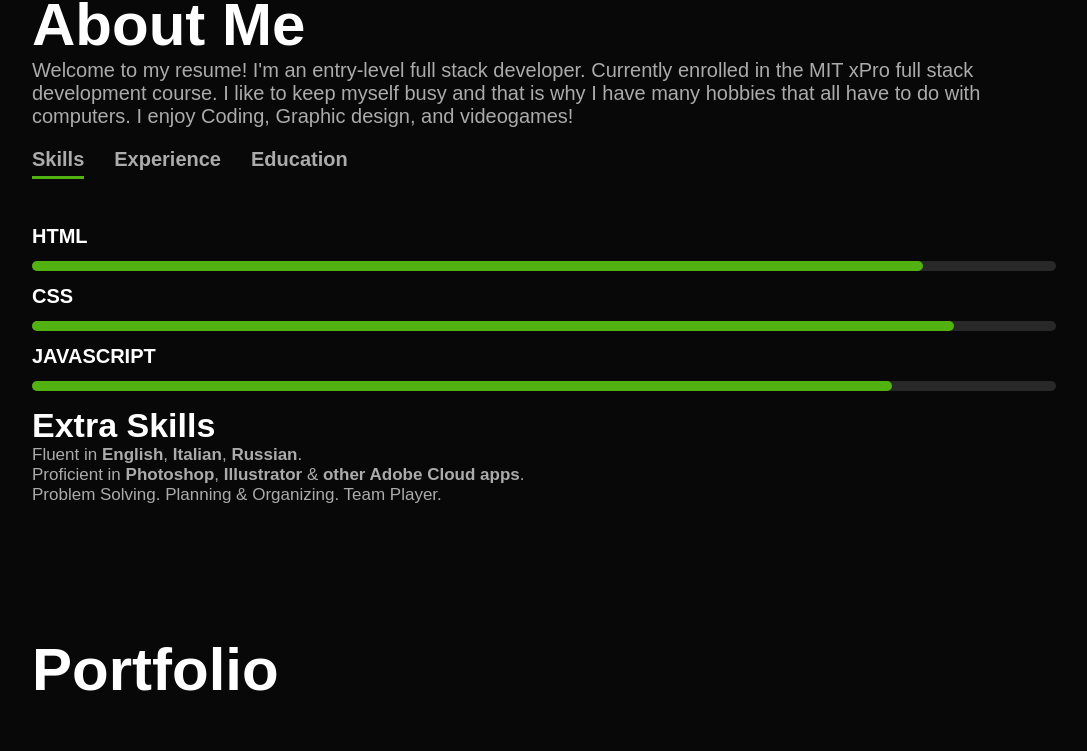
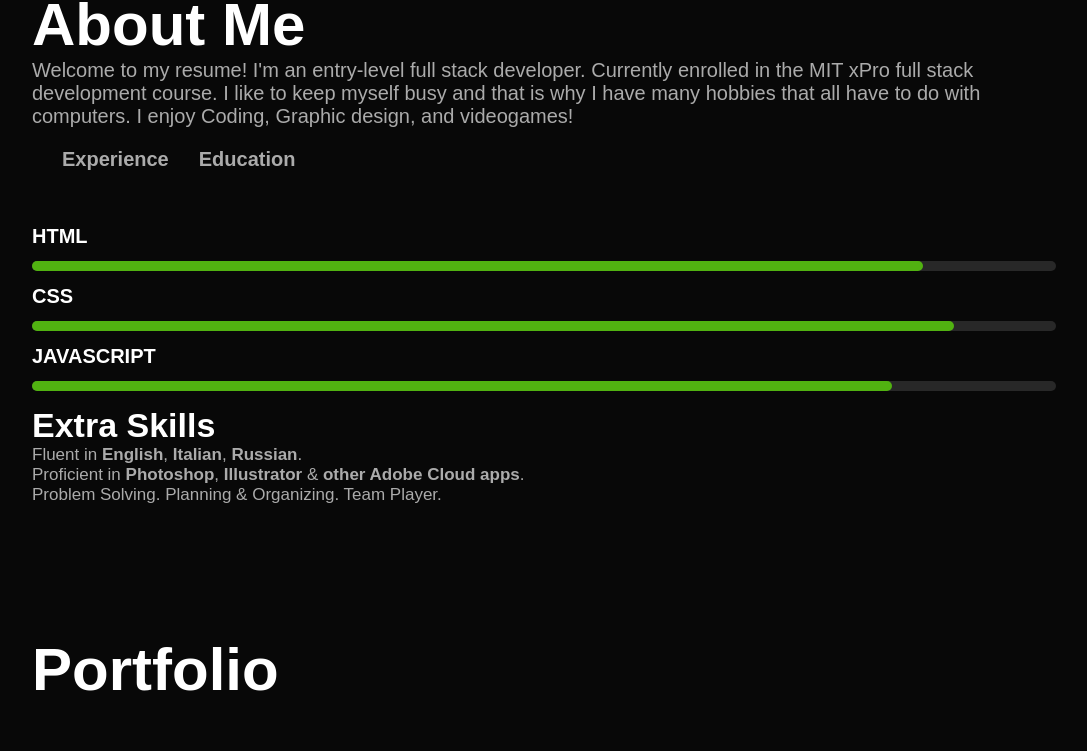
Before and after one commit to riccardoboe/riccardoboe-portfolio-v1, a plain HTML site: page index.html in a window 1280 px wide. Shown: the part 900-1651 px from the top of the page, without its empty margins (96-1183 px from the left). Drawn offline with Linux system fonts and the light colour scheme.

Commit message:
Update index.html

```diff
--- a/index.html
+++ b/index.html
@@ -67,17 +67,16 @@
               </p>
             </div>
             <div class="tab-titles">
-              <p class="tab-links active-link" onclick="opentab('skills')"> <strong>
-                Skills
-                </strong>
+              <p class="tab-links active-link" onclick="opentab('skills')">
+
               </p>
-              <p class="tab-links" onclick="opentab('experience')"> <strong>
+              <p class="tab-links" onclick="opentab('experience')">
                 Experience
-                </strong>
+
               </p>
-              <p class="tab-links" onclick="opentab('education')"> </strong>
+              <p class="tab-links" onclick="opentab('education')">
                 Education
-                </strong>
+
               </p>
 
 
```
